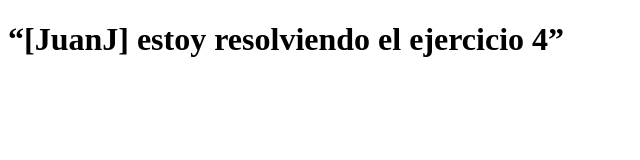
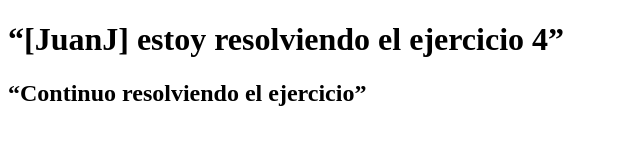
Before and after one commit to JuanJW/ejercicio4, a plain HTML site: page index.html in a window 1280 px wide. Shown: the whole page, without its empty margins (0-640 px from the left). Drawn offline with Linux system fonts and the light colour scheme.

Commit message:
Segunda iteración

```diff
--- a/index.html
+++ b/index.html
@@ -8,5 +8,6 @@
 </head>
 <body>
     <h1>“[JuanJ] estoy resolviendo el ejercicio 4”</h1>
+    <h2>“Continuo resolviendo el ejercicio”</h2>
 </body>
 </html>
```
